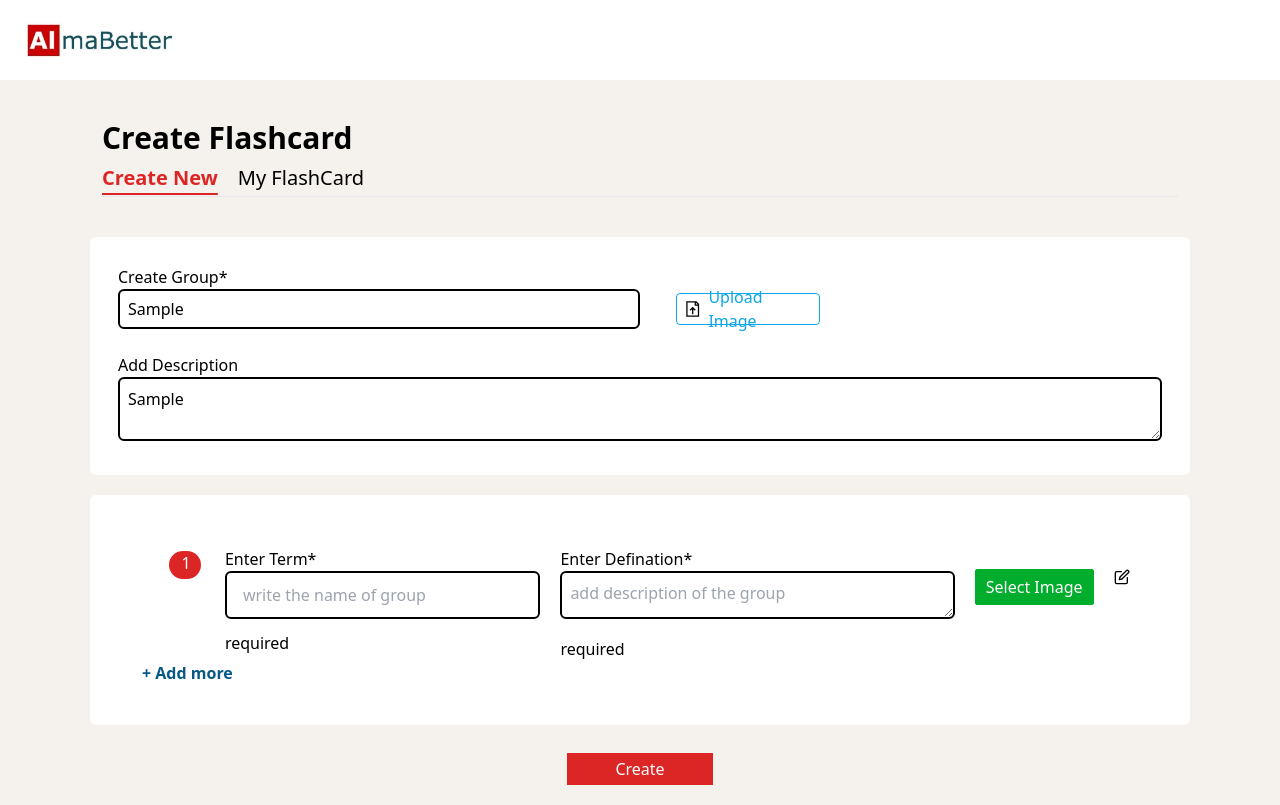
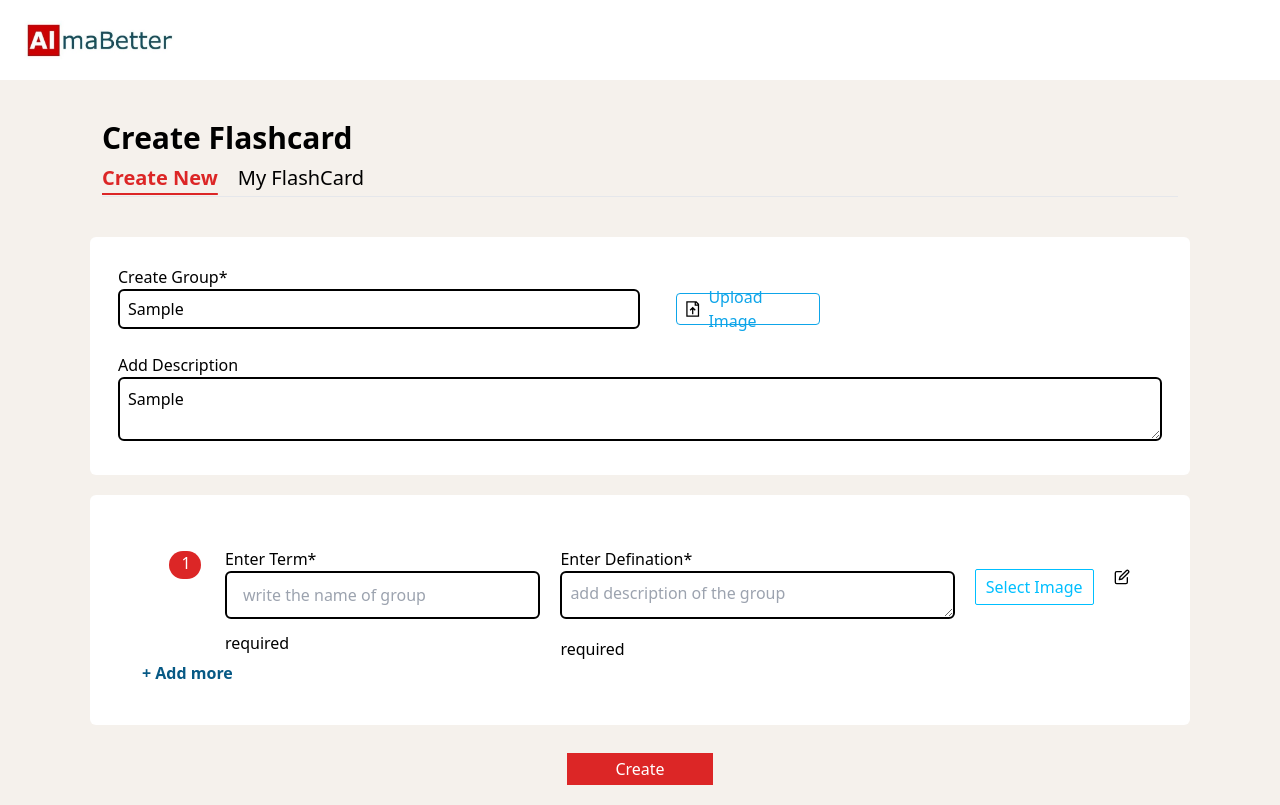
Before and after one commit to Altaf-1/FlashcardProject, a React (Create React App) app: page / in a window 1280 px wide. Both pictures are taken after typing "Sample", "Sample" into the empty fields and a click on the button "Create". Built offline with nearby package versions, Linux system fonts and the light colour scheme.

Commit message:
Update Termuploadimage.css

```diff
--- a/src/Components/CreateFlashCard/AddTerm/termuploadimages/Termuploadimage.css
+++ b/src/Components/CreateFlashCard/AddTerm/termuploadimages/Termuploadimage.css
@@ -1,9 +1,9 @@
 .termshow_file{
     padding:5px 10px;
-    background:#00ad2d;
-    border:1px solid #00ad2d;
+    background:white;
+    border:1px solid rgb(0, 191, 255);
     position:relative;
-    color:#fff;
+    color:rgb(0, 191, 255);
     border-radius:2px;
     text-align:center;
     float:left;
```
